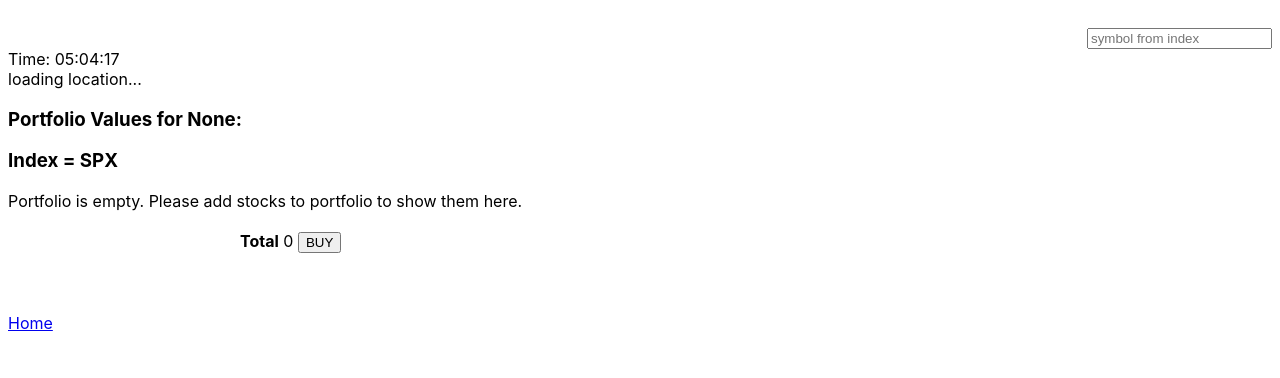
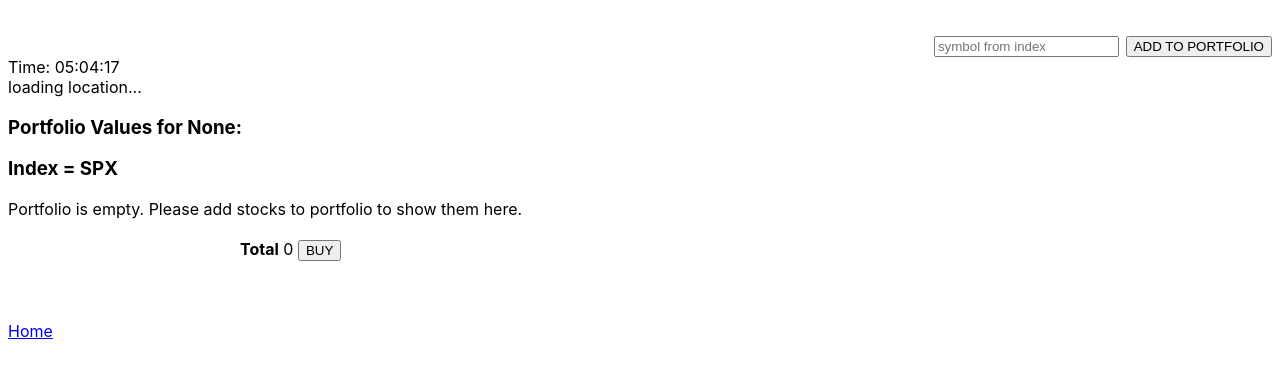
Before and after one commit to mndn-tab/StocksWebsite, a Flask app: page /portfolio in a window 1280 px wide. Shown: the top 378 px of the page. Run offline with Flask 3, Linux system fonts and the light colour scheme; data that the repository does not hold is empty.

Commit message:
added function addItemToPortfolio()

```diff
--- a/StocksWebsite/app/static/js/portfolio.js
+++ b/StocksWebsite/app/static/js/portfolio.js
@@ -1,3 +1,5 @@
+// source: YouTube channel for Web Dev Simplified: https://www.youtube.com/watch?v=YeFzkC2awTM&t=1462s
+
 if (document.readyState == 'loading') { // if DOM is still loading, wait till it's loaded to call ready()
     document.addEventListener('DOMContentLoaded', ready)
 } else {
@@ -5,7 +7,6 @@ if (document.readyState == 'loading') { // if DOM is still loading, wait till it
 }
 
 function ready() {
-    updatePortfolioTotal()
 
     var removeItemButtons = document.getElementsByClassName('portfolio-remove-btn') //get all the buttons
     for (var i = 0; i < removeItemButtons.length; i++) {
@@ -18,6 +19,9 @@ function ready() {
         input.addEventListener('change', quantityChanged) // event = "change" of input
     }
 
+    updatePortfolioTotal()
+    document.getElementsByClassName('portfolio-add-btn')[0].addEventListener('click', addToPortfolioClicked)
+    document.getElementsByClassName('portfolio-buy-btn')[0].addEventListener('click', buyClicked)
 }
 //TODO: add remove() to remove from session["portfolio"], as well
 function removeItem(event) { // event is implicitly passed by addEventListener
@@ -26,11 +30,21 @@ function removeItem(event) { // event is implicitly passed by addEventListener
     updatePortfolioTotal()
 }
 
-
 function quantityChanged(event){ //if input is empty or negative, then input.value=1
     var input = event.target
     if (isNaN(input.value) || input.value <= 0){
         input.value = 1
+    }
+    updatePortfolioTotal()
+}
+
+function buyClicked(){
+    let quantity = document.getElementsByClassName('portfolio-total-value')[0].innerText
+    alert(`Number of items purchased is ${ quantity}`) // put your variable inside text, using ${} inside backticks ``
+    var portfolio = document.getElementsByClassName('portfolio')[0]
+    // remove all children <li> of portfolio <ul>
+    while (portfolio.hasChildNodes()){
+        portfolio.removeChild(portfolio.firstChild)
     }
     updatePortfolioTotal()
 }
@@ -47,5 +61,48 @@ function updatePortfolioTotal(){
         //TODO: add price and change below formula to: total = total + (price * quantity)
         total = total + quantity
     }
-    document.getElementsByClassName('portfolio-total-price')[0].innerText = total
+    document.getElementsByClassName('portfolio-total-value')[0].innerText = total
 }
+
+///////////////////////////////////////////////////////////////////////////////////////////////////
+// get symbol from input
+function addToPortfolioClicked(event) {
+    var button = event.target
+    var index = button.parentElement
+    var symbol = index.getElementsByClassName('symbol-add-input')[0].value
+    addItemToPortfolio(symbol)
+    updatePortfolioTotal()
+}
+
+//TODO: add addItem() to add to session["portfolio"], as well
+function addItemToPortfolio(symbol){
+    var portfolioItem = document.createElement('li') //create an element
+    portfolioItem.classList.add('portfolio-item') // add class attribute
+    var portfolio = document.getElementsByClassName('portfolio')[0]
+    if(! itemExists(symbol, portfolio)){
+        // create html content
+        var portfolioItemContents = `
+            <span class="portfolio-symbol-value">${symbol}</span>
+            <input type="number" class="portfolio-quantity-input" value="1" />
+            <button type="button" class="portfolio-remove-btn">Remove</button>`
+        portfolioItem.innerHTML = portfolioItemContents // add html inside the element
+        portfolio.append(portfolioItem) // append the element
+
+        // add event listeners for portfolioItem
+        portfolioItem.getElementsByClassName('portfolio-quantity-input')[0].addEventListener('change', quantityChanged)
+        portfolioItem.getElementsByClassName('portfolio-remove-btn')[0].addEventListener('click', removeItem)
+    }
+}
+
+// this function checks if symbol already exists in portfolio, then return true, else return false
+function itemExists(symbol, portfolio){
+    portfolioItems = portfolio.getElementsByClassName('portfolio-item')
+    for (var i = 0; i < portfolioItems.length; i++){
+        portfolioItemSymbol = portfolioItems[i].getElementsByClassName('portfolio-symbol-value')
+        if (portfolioItemSymbol[0].innerText == symbol){
+            alert('This symbol is already added to the portfolio')
+            return true
+        }
+    }
+    return false
+}
--- a/StocksWebsite/app/templates/layout.html
+++ b/StocksWebsite/app/templates/layout.html
@@ -15,7 +15,8 @@
 <body>
 
     <div id="index">
-        <input type="text" placeholder="symbol from index" />
+        <input class="symbol-add-input" type="text" placeholder="symbol from index" />
+        <button class="portfolio-add-btn" type="button">ADD TO PORTFOLIO</button>
         <ul></ul>
     </div>
 
--- a/StocksWebsite/app/templates/portfolio.html
+++ b/StocksWebsite/app/templates/portfolio.html
@@ -18,7 +18,7 @@
 <ul class="portfolio">
     {% for symbol in portfolio_symbols %}
     <li class="portfolio-item">
-        {{ symbol }}
+        <span class="portfolio-symbol-value">{{ symbol }}</span>
         <input type="number" class="portfolio-quantity-input" value="1" />
         <button type="button" class="portfolio-remove-btn">Remove</button>
     </li>
@@ -28,7 +28,7 @@
 
 <div class="portfolio-total">
     <strong>Total</strong>
-    <span class="portfolio-total-price">0</span>
+    <span class="portfolio-total-value">0</span>
     <button class="portfolio-buy-btn" type="button">BUY</button>
 </div>
 {% endblock %}
```
